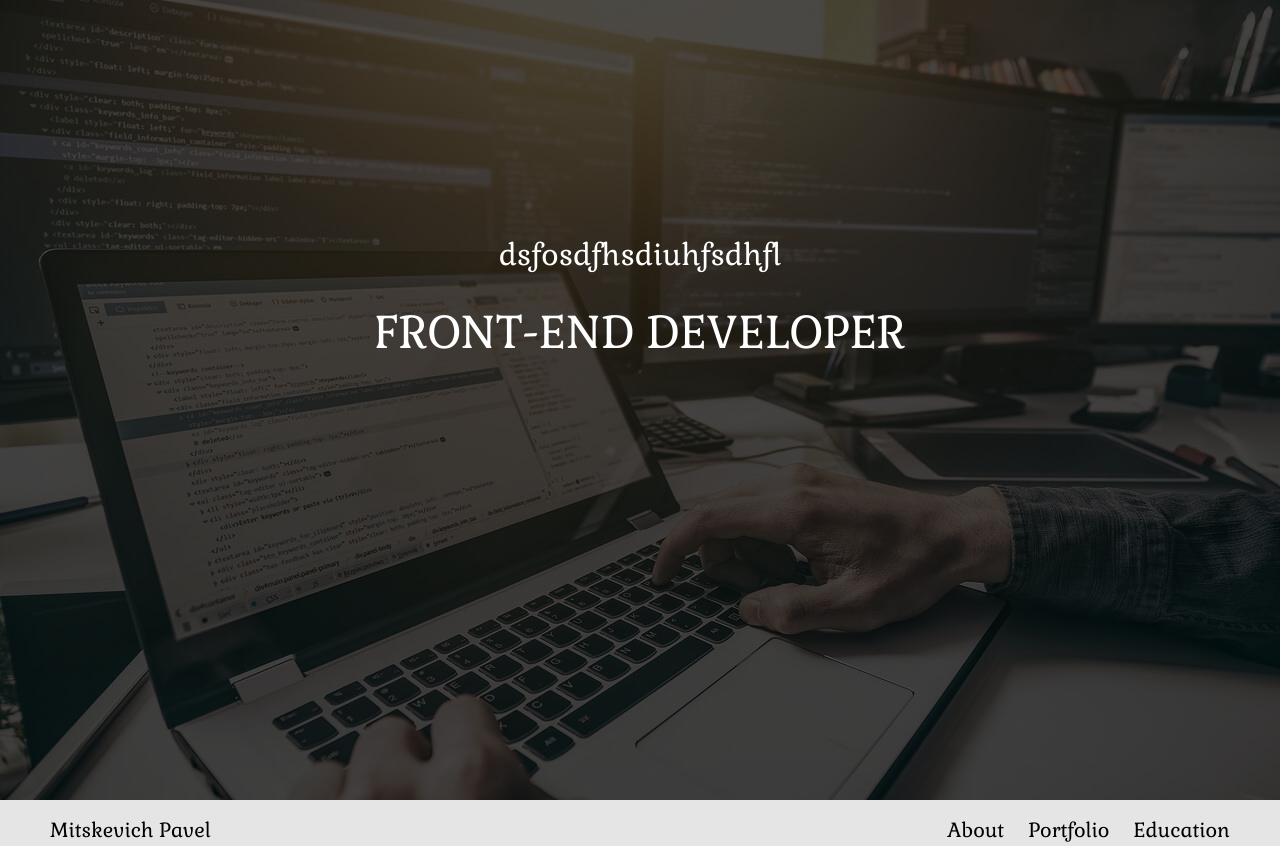
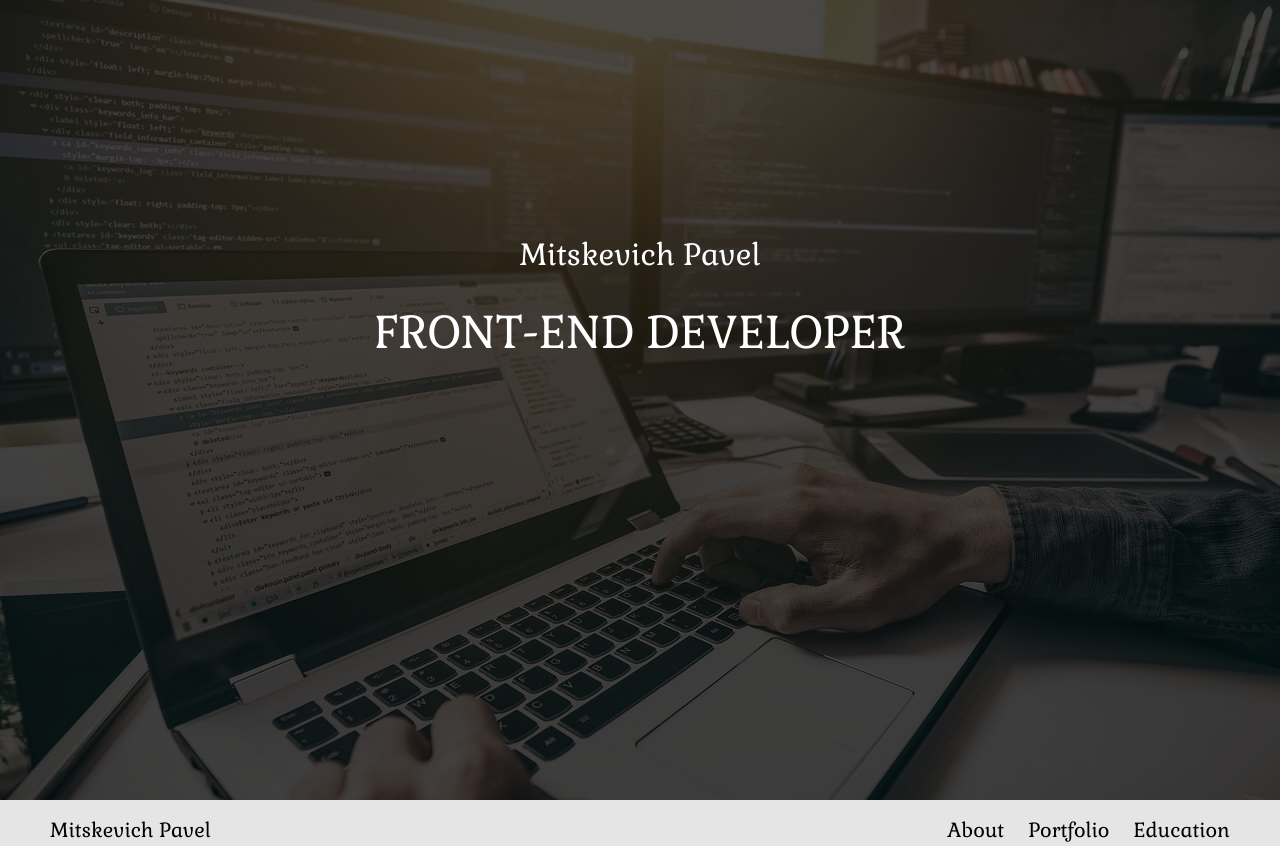
Before and after one commit to mitskevich-paul/resume, a plain HTML site: page index.html in a window 1280 px wide. Shown: the top 846 px of the page. Drawn offline with Linux system fonts and the light colour scheme.

Commit message:
Update index.html

```diff
--- a/index.html
+++ b/index.html
@@ -11,7 +11,7 @@
         <a name="MitskevichPavel"></a>
         <div class="header-dark">
             <div class="container">
-                <h1>dsfosdfhsdiuhfsdhfl</h1>
+                <h1>Mitskevich Pavel</h1>
                 <p class="header-profession">Front-end developer</p>
             </div>
         </div>
```
